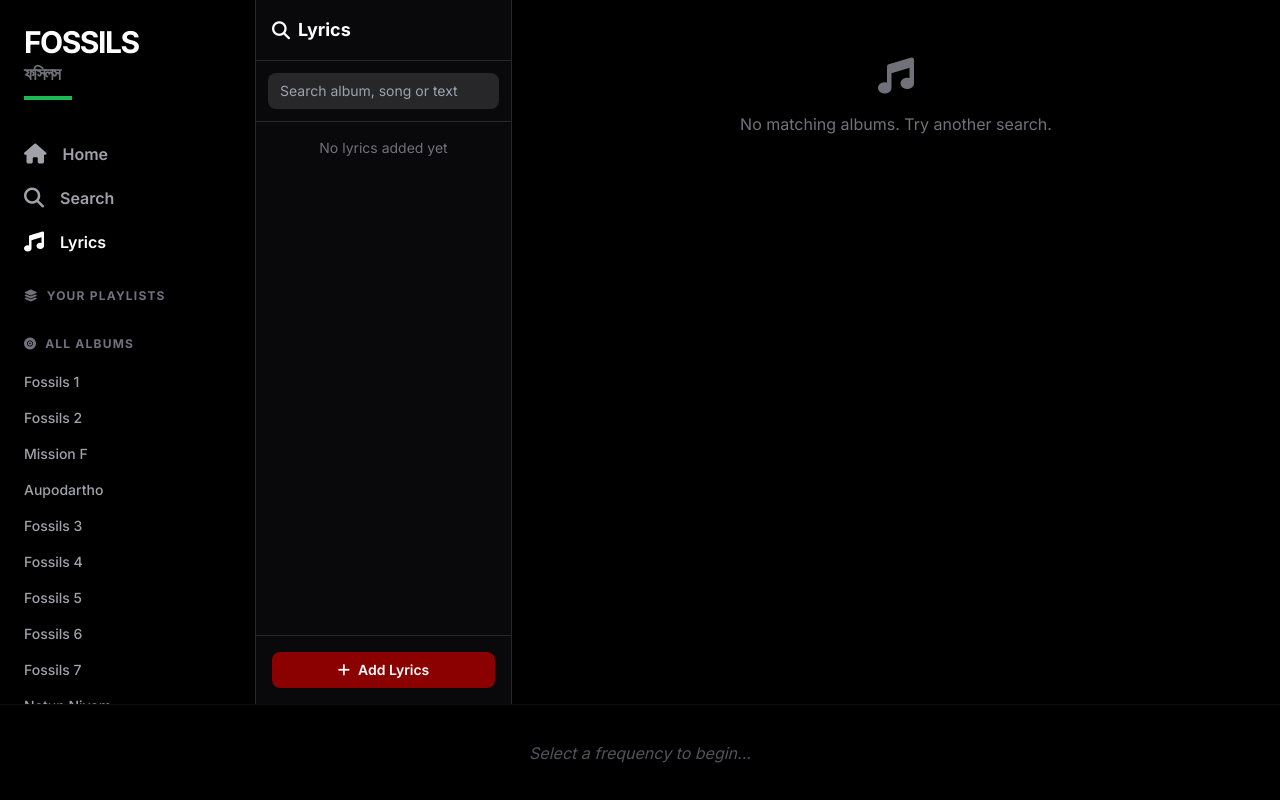
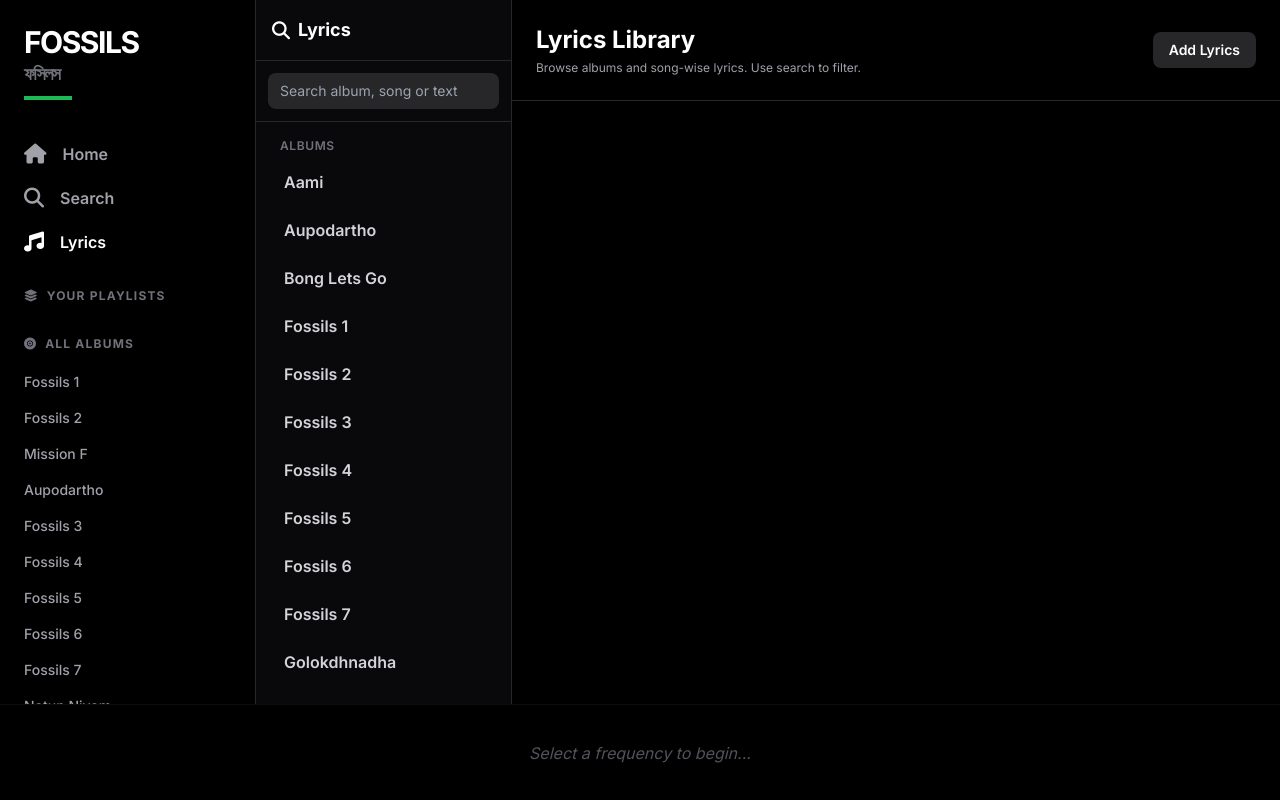
Before and after one commit to Tanmoy052/Fossils-Music-stream, a React (Vite) app: page / in a window 1280 px wide. Both pictures are taken after a click on the button "Lyrics". Built offline with nearby package versions, Linux system fonts and the light colour scheme.

Commit message:
feat(lyrics): permanent albums, fuzzy search, album dropdown, header Add Lyrics, search display fixes

```diff
--- a/components/LyricsForm.tsx
+++ b/components/LyricsForm.tsx
@@ -1,5 +1,6 @@
-import React, { useState, useEffect } from 'react';
-import { LyricsItem } from '../types';
+import React, { useState, useEffect, useMemo } from "react";
+import { LyricsItem } from "../types";
+import { ALBUMS, SONGS } from "../constants";
 
 interface LyricsFormProps {
   editingLyrics: LyricsItem | null;
@@ -12,9 +13,9 @@
   onSave,
   onCancel,
 }) => {
-  const [albumName, setAlbumName] = useState('');
-  const [songName, setSongName] = useState('');
-  const [bengaliLyrics, setBengaliLyrics] = useState('');
+  const [albumName, setAlbumName] = useState("");
+  const [songName, setSongName] = useState("");
+  const [bengaliLyrics, setBengaliLyrics] = useState("");
   const [errors, setErrors] = useState<{ [key: string]: string }>({});
 
   useEffect(() => {
@@ -22,16 +23,21 @@
       setAlbumName(editingLyrics.albumName);
       setSongName(editingLyrics.songName);
       setBengaliLyrics(editingLyrics.bengaliLyrics);
+    } else {
+      if (!albumName) {
+        const defaultAlbum = ALBUMS[0]?.name || "";
+        setAlbumName(defaultAlbum);
+      }
     }
   }, [editingLyrics]);
 
   const validateForm = () => {
     const newErrors: { [key: string]: string } = {};
 
-    if (!albumName.trim()) newErrors.albumName = 'Album name is required';
-    if (!songName.trim()) newErrors.songName = 'Song name is required';
+    if (!albumName.trim()) newErrors.albumName = "Album name is required";
+    if (!songName.trim()) newErrors.songName = "Song name is required";
     if (!bengaliLyrics.trim())
-      newErrors.bengaliLyrics = 'Lyrics text is required';
+      newErrors.bengaliLyrics = "Lyrics text is required";
 
     setErrors(newErrors);
     return Object.keys(newErrors).length === 0;
@@ -51,38 +57,43 @@
     >
       <div className="mb-6">
         <h2 className="text-2xl font-bold text-white mb-1">
-          {editingLyrics ? 'Edit Lyrics' : 'Add New Lyrics'}
+          {editingLyrics ? "Edit Lyrics" : "Add New Lyrics"}
         </h2>
         <p className="text-zinc-400">
           {editingLyrics
-            ? 'Update the lyrics information'
-            : 'Add Bengali lyrics to the collection'}
+            ? "Update the lyrics information"
+            : "Add Bengali lyrics to the collection"}
         </p>
       </div>
 
-      {/* Album Name */}
       <div className="mb-6">
         <label className="block text-sm font-semibold text-white mb-2">
           Album Name
         </label>
-        <input
-          type="text"
+        <select
           value={albumName}
           onChange={(e) => {
             setAlbumName(e.target.value);
-            if (errors.albumName) setErrors({ ...errors, albumName: '' });
+            if (errors.albumName) setErrors({ ...errors, albumName: "" });
           }}
-          placeholder="e.g., Single Album, Nikhoj, Golokdhnadha"
           className={`w-full bg-zinc-800 text-white px-4 py-2 rounded-lg outline-none focus:ring-2 focus:ring-fossils-red ${
-            errors.albumName ? 'ring-2 ring-red-500' : ''
+            errors.albumName ? "ring-2 ring-red-500" : ""
           }`}
-        />
+        >
+          <option value="" disabled>
+            Select an album
+          </option>
+          {ALBUMS.map((a) => (
+            <option key={a.id} value={a.name}>
+              {a.name}
+            </option>
+          ))}
+        </select>
         {errors.albumName && (
           <p className="text-red-400 text-xs mt-1">{errors.albumName}</p>
         )}
       </div>
 
-      {/* Song Name */}
       <div className="mb-6">
         <label className="block text-sm font-semibold text-white mb-2">
           Song Name
@@ -92,19 +103,24 @@
           value={songName}
           onChange={(e) => {
             setSongName(e.target.value);
-            if (errors.songName) setErrors({ ...errors, songName: '' });
+            if (errors.songName) setErrors({ ...errors, songName: "" });
           }}
-          placeholder="e.g., Bedroom E, Amara Sei Boyese"
+          list="songs-for-album"
+          placeholder="Select or type the song name"
           className={`w-full bg-zinc-800 text-white px-4 py-2 rounded-lg outline-none focus:ring-2 focus:ring-fossils-red ${
-            errors.songName ? 'ring-2 ring-red-500' : ''
+            errors.songName ? "ring-2 ring-red-500" : ""
           }`}
         />
+        <datalist id="songs-for-album">
+          {SONGS.filter((s) => s.albumName === albumName).map((s) => (
+            <option key={s.id} value={s.name} />
+          ))}
+        </datalist>
         {errors.songName && (
           <p className="text-red-400 text-xs mt-1">{errors.songName}</p>
         )}
       </div>
 
-      {/* Bengali Lyrics */}
       <div className="mb-6 flex-1 flex flex-col">
         <label className="block text-sm font-semibold text-white mb-2">
           Bengali Lyrics
@@ -114,11 +130,11 @@
           onChange={(e) => {
             setBengaliLyrics(e.target.value);
             if (errors.bengaliLyrics)
-              setErrors({ ...errors, bengaliLyrics: '' });
+              setErrors({ ...errors, bengaliLyrics: "" });
           }}
           placeholder="Paste or type the Bengali lyrics here..."
           className={`flex-1 bg-zinc-800 text-white px-4 py-3 rounded-lg outline-none focus:ring-2 focus:ring-fossils-red resize-none ${
-            errors.bengaliLyrics ? 'ring-2 ring-red-500' : ''
+            errors.bengaliLyrics ? "ring-2 ring-red-500" : ""
           }`}
         />
         {errors.bengaliLyrics && (
@@ -144,9 +160,9 @@
           className="flex-1 px-6 py-3 bg-fossils-red hover:bg-red-700 text-white rounded-lg transition font-semibold"
         >
           <i
-            className={`fa-solid ${editingLyrics ? 'fa-save' : 'fa-plus'} mr-2`}
+            className={`fa-solid ${editingLyrics ? "fa-save" : "fa-plus"} mr-2`}
           ></i>
-          {editingLyrics ? 'Save Changes' : 'Add Lyrics'}
+          {editingLyrics ? "Save Changes" : "Add Lyrics"}
         </button>
       </div>
     </form>
--- a/components/LyricsManager.tsx
+++ b/components/LyricsManager.tsx
@@ -4,6 +4,7 @@
 import { AlbumList } from "./AlbumList";
 import { SongList } from "./SongList";
 import { LyricsForm } from "./LyricsForm";
+import { SONGS, ALBUMS } from "../constants";
 
 export const LyricsManager: React.FC = () => {
   const [allLyrics, setAllLyrics] = useState<LyricsItem[]>([]);
@@ -12,6 +13,7 @@
   const [searchQuery, setSearchQuery] = useState("");
   const [showForm, setShowForm] = useState(false);
   const [editingLyrics, setEditingLyrics] = useState<LyricsItem | null>(null);
+  // Avoid using Player context to prevent HMR boundary errors; rely on localStorage
 
   useEffect(() => {
     loadLyrics();
@@ -25,8 +27,7 @@
 
   const filteredAlbums = useMemo(() => {
     if (!searchQuery.trim()) return albums;
-    const q = searchQuery.toLowerCase();
-    return albums.filter((a) => a.toLowerCase().includes(q));
+    return albums.filter((a) => lyricsApi.matchesQuery(a, searchQuery));
   }, [albums, searchQuery]);
 
   const albumLyricsMap = useMemo(() => {
@@ -41,6 +42,13 @@
     });
     return map;
   }, [allLyrics, searchQuery]);
+
+  const displayAlbums = useMemo(() => {
+    if (searchQuery.trim()) {
+      return Array.from(albumLyricsMap.keys());
+    }
+    return filteredAlbums;
+  }, [filteredAlbums, searchQuery, albumLyricsMap]);
 
   const handleSave = (
     albumName: string,
@@ -73,8 +81,38 @@
     loadLyrics();
   };
 
+  const lastPlayed = useMemo(() => {
+    try {
+      const lastId = localStorage.getItem("fossils:lastPlayedSong");
+      if (!lastId) return null;
+      const s = SONGS.find((x) => x.id === lastId);
+      return s || null;
+    } catch {
+      return null;
+    }
+  }, []);
+
+  const lastPlayedAlbum = useMemo(() => {
+    if (!lastPlayed) return null;
+    return (
+      ALBUMS.find(
+        (a) => a.id === lastPlayed.albumId || a.name === lastPlayed.albumName,
+      ) || null
+    );
+  }, [lastPlayed]);
+
+  const lastPlayedHasLyrics = useMemo(() => {
+    if (!lastPlayed) return false;
+    const items = lyricsApi.getAllLyrics();
+    return items.some(
+      (l) =>
+        l.albumName.toLowerCase() === lastPlayed.albumName.toLowerCase() &&
+        l.songName.toLowerCase() === lastPlayed.name.toLowerCase(),
+    );
+  }, [lastPlayed, allLyrics]);
+
   return (
-    <div className="flex h-full bg-black text-white">
+    <div className="flex bg-black text-white w-full min-h-[400px]">
       <div className="w-64 bg-zinc-950 border-r border-zinc-800 flex flex-col">
         <div className="p-4 border-b border-zinc-800">
           <h2 className="text-lg font-bold flex items-center gap-2">
@@ -99,24 +137,68 @@
             }
           />
         </div>
-        <div className="p-4 border-t border-zinc-800">
+      </div>
+
+      <div className="flex-1 overflow-y-auto">
+        <div className="border-b border-zinc-800 p-6 flex items-center justify-between">
+          <div>
+            <h2 className="text-2xl font-black">Lyrics Library</h2>
+            <p className="text-xs text-zinc-400 mt-1">
+              Browse albums and song-wise lyrics. Use search to filter.
+            </p>
+          </div>
           <button
             onClick={() => {
               setEditingLyrics(null);
               setShowForm(true);
             }}
-            className="w-full bg-fossils-red text-white py-2 rounded-lg hover:bg-red-700 transition font-semibold text-sm"
+            className="px-4 py-2 bg-zinc-800 text-white rounded-lg hover:bg-zinc-700 transition font-semibold text-sm"
           >
-            <i className="fa-solid fa-plus mr-2"></i>
             Add Lyrics
           </button>
         </div>
-      </div>
-
-      <div className="flex-1 overflow-y-auto">
+        {lastPlayed && lastPlayedAlbum && (
+          <div className="p-6 border-b border-zinc-800 bg-zinc-900/30">
+            <div className="flex items-center gap-4">
+              <img
+                src={lastPlayedAlbum.image}
+                className="w-16 h-16 rounded-md shadow"
+              />
+              <div className="flex-1">
+                <p className="text-xs text-zinc-400 uppercase tracking-wider">
+                  Last Played
+                </p>
+                <p className="text-lg font-bold">{lastPlayed.name}</p>
+                <p className="text-xs text-zinc-500">{lastPlayed.albumName}</p>
+              </div>
+              <div className="flex gap-2">
+                {lastPlayedHasLyrics ? (
+                  <button
+                    onClick={() => {
+                      setSelectedAlbum(lastPlayed.albumName);
+                    }}
+                    className="px-3 py-2 bg-fossils-red text-white rounded-lg text-sm hover:bg-red-700 transition"
+                  >
+                    View Lyrics
+                  </button>
+                ) : (
+                  <button
+                    onClick={() => {
+                      setEditingLyrics(null);
+                      setShowForm(true);
+                    }}
+                    className="px-3 py-2 bg-zinc-800 text-white rounded-lg text-sm hover:bg-zinc-700 transition"
+                  >
+                    Add Lyrics
+                  </button>
+                )}
+              </div>
+            </div>
+          </div>
+        )}
         {!selectedAlbum ? (
           <div className="p-6 space-y-10">
-            {filteredAlbums.length === 0 ? (
+            {displayAlbums.length === 0 ? (
               <div className="h-full flex items-center justify-center text-zinc-500 p-8">
                 <div className="text-center">
                   <i className="fa-solid fa-music text-4xl mb-4 block"></i>
@@ -124,7 +206,7 @@
                 </div>
               </div>
             ) : (
-              filteredAlbums.map((album) => {
+              displayAlbums.map((album) => {
                 const items = albumLyricsMap.get(album) || [];
                 if (items.length === 0) return null;
                 return (
@@ -136,7 +218,8 @@
                         {items.length === 1 ? "entry" : "entries"}
                       </p>
                     </div>
-                    <LyricsItems
+                    <SongList
+                      albumName={album}
                       lyrics={items}
                       onEdit={handleEdit}
                       onDelete={handleDelete}
@@ -152,6 +235,7 @@
             lyrics={albumLyricsMap.get(selectedAlbum) || []}
             onEdit={handleEdit}
             onDelete={handleDelete}
+            initialSelectedSong={lastPlayed?.name || null}
           />
         )}
       </div>
--- a/components/PlayerContext.tsx
+++ b/components/PlayerContext.tsx
@@ -34,6 +34,9 @@
       setContextSongs(songs);
       setIsPlaying(true);
       audioRef.current.src = song.audioUrl;
+      try {
+        localStorage.setItem("fossils:lastPlayedSong", song.id);
+      } catch {}
       audioRef.current.play().catch(console.error);
     },
     [currentSong],
--- a/services/lyricsApi.ts
+++ b/services/lyricsApi.ts
@@ -1,6 +1,7 @@
-import { LyricsItem } from '../types';
+import { LyricsItem } from "../types";
+import { ALBUMS } from "../constants";
 
-const LYRICS_STORAGE_KEY = 'fossils:lyrics';
+const LYRICS_STORAGE_KEY = "fossils:lyrics";
 
 export const lyricsApi = {
   getAllLyrics: (): LyricsItem[] => {
@@ -15,7 +16,7 @@
   addLyrics: (
     albumName: string,
     songName: string,
-    bengaliLyrics: string
+    bengaliLyrics: string,
   ): LyricsItem => {
     const allLyrics = lyricsApi.getAllLyrics();
     const newLyrics: LyricsItem = {
@@ -34,7 +35,7 @@
     id: string,
     albumName: string,
     songName: string,
-    bengaliLyrics: string
+    bengaliLyrics: string,
   ): LyricsItem | null => {
     const allLyrics = lyricsApi.getAllLyrics();
     const index = allLyrics.findIndex((l) => l.id === id);
@@ -65,8 +66,10 @@
 
   getUniqueAlbums: (): string[] => {
     const allLyrics = lyricsApi.getAllLyrics();
-    const albums = [...new Set(allLyrics.map((l) => l.albumName))];
-    return albums.sort();
+    const fromLyrics = new Set(allLyrics.map((l) => l.albumName));
+    const fromConstants = new Set(ALBUMS.map((a) => a.name));
+    const merged = new Set<string>([...fromLyrics, ...fromConstants]);
+    return Array.from(merged).sort();
   },
 
   searchLyrics: (query: string): LyricsItem[] => {
@@ -75,16 +78,16 @@
       .getAllLyrics()
       .filter(
         (l) =>
-          l.albumName.toLowerCase().includes(lowerQuery) ||
-          l.songName.toLowerCase().includes(lowerQuery) ||
-          l.bengaliLyrics.toLowerCase().includes(lowerQuery)
+          fuzzyMatch(l.albumName, query) ||
+          fuzzyMatch(l.songName, query) ||
+          l.bengaliLyrics.toLowerCase().includes(lowerQuery),
       );
   },
 
   downloadPDF: (albumName: string, songName: string, bengaliLyrics: string) => {
     // Create a more robust PDF with better Bengali text support
-    const doc = document.createElement('iframe');
-    doc.style.display = 'none';
+    const doc = document.createElement("iframe");
+    doc.style.display = "none";
     document.body.appendChild(doc);
 
     const docWindow = doc.contentWindow;
```
Also changed, not shown: components/SongList.tsx (+19 -9 lines).
